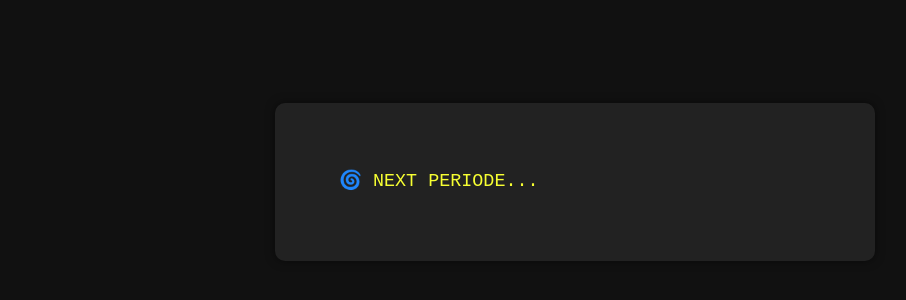
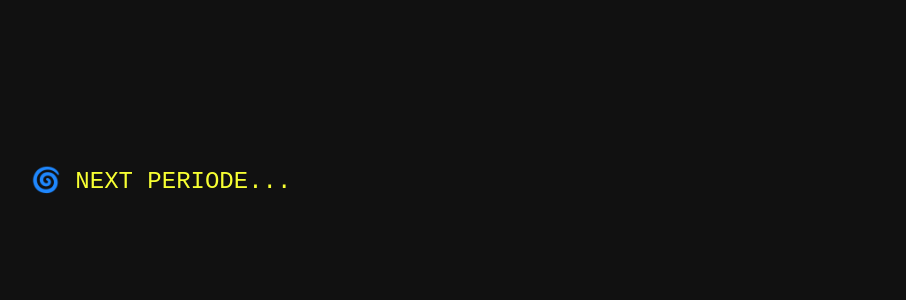
Before and after one commit to icah23/Webhack_bot, a plain HTML site: page index.html in a window 1280 px wide. Shown: the part 218-518 px from the top of the page, without its empty margins (65-971 px from the left). Drawn offline with Linux system fonts and the light colour scheme.

Commit message:
Update index.html

```diff
--- a/index.html
+++ b/index.html
@@ -2,7 +2,7 @@
 <html lang="id">
 <head>
   <meta charset="UTF-8" />
-  <meta name="viewport" content="width=device-width, initial-scale=1.0" />
+  <meta name="viewport" content="width=device-width, initial-scale=1.0, maximum-scale=1.0" />
   <title>Wingo Predictor</title>
   <style>
     * {
@@ -23,24 +23,21 @@
     }
 
     .container {
-      width: 90%;
-      max-width: 600px;
-      background: #222;
-      border-radius: 10px;
+      width: 95%;
+      max-width: 100%;
       padding: 5vw;
-      box-shadow: 0 0 10px rgba(0, 0, 0, 0.5);
     }
 
     .output {
       white-space: pre-wrap;
       word-wrap: break-word;
-      font-size: calc(12px + 0.5vw);
-      line-height: 1.6;
+      font-size: 6vw;
+      line-height: 1.8;
     }
 
-    @media (max-width: 400px) {
+    @media (min-width: 768px) {
       .output {
-        font-size: 14px;
+        font-size: 24px;
       }
     }
   </style>
```
